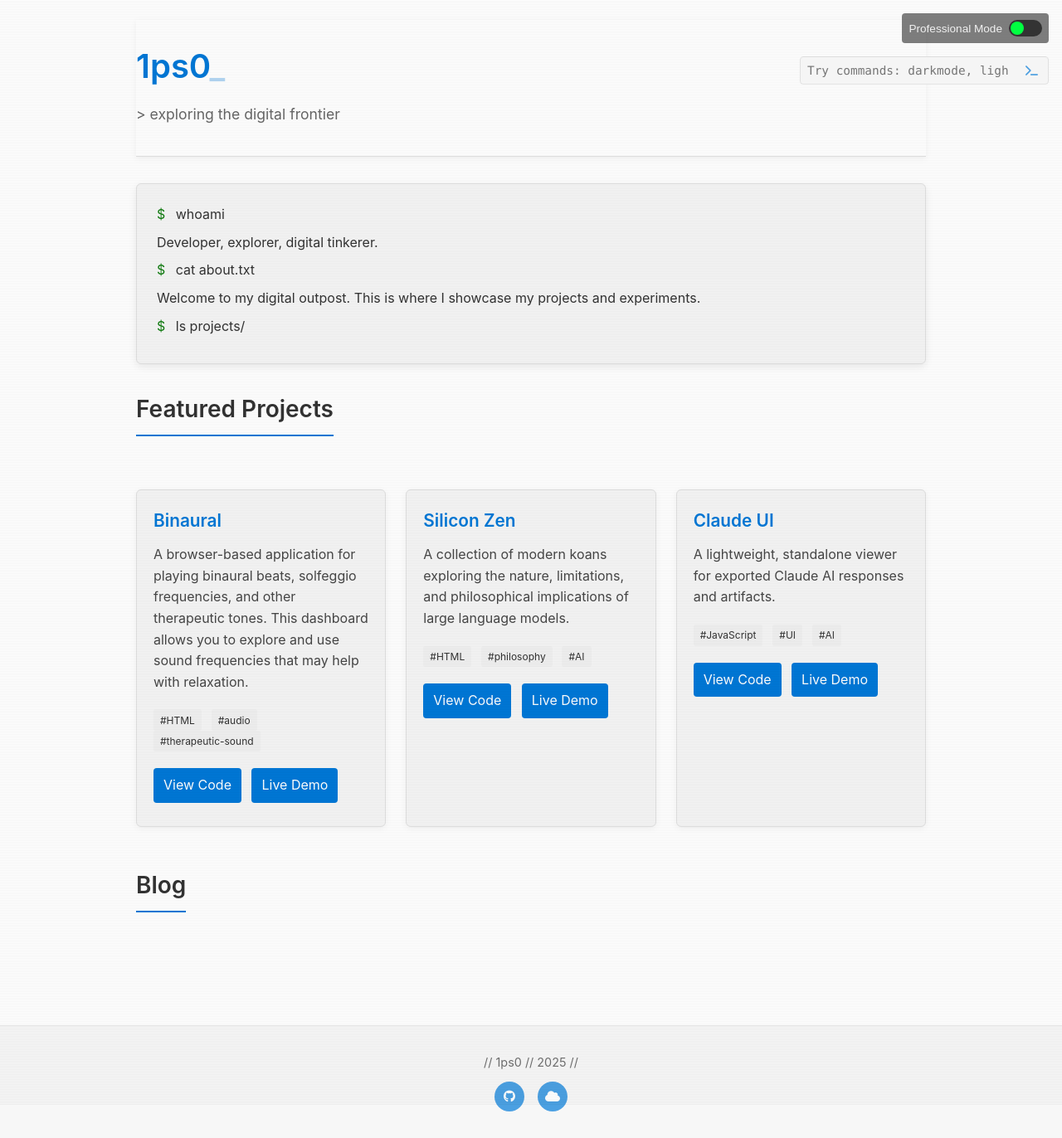
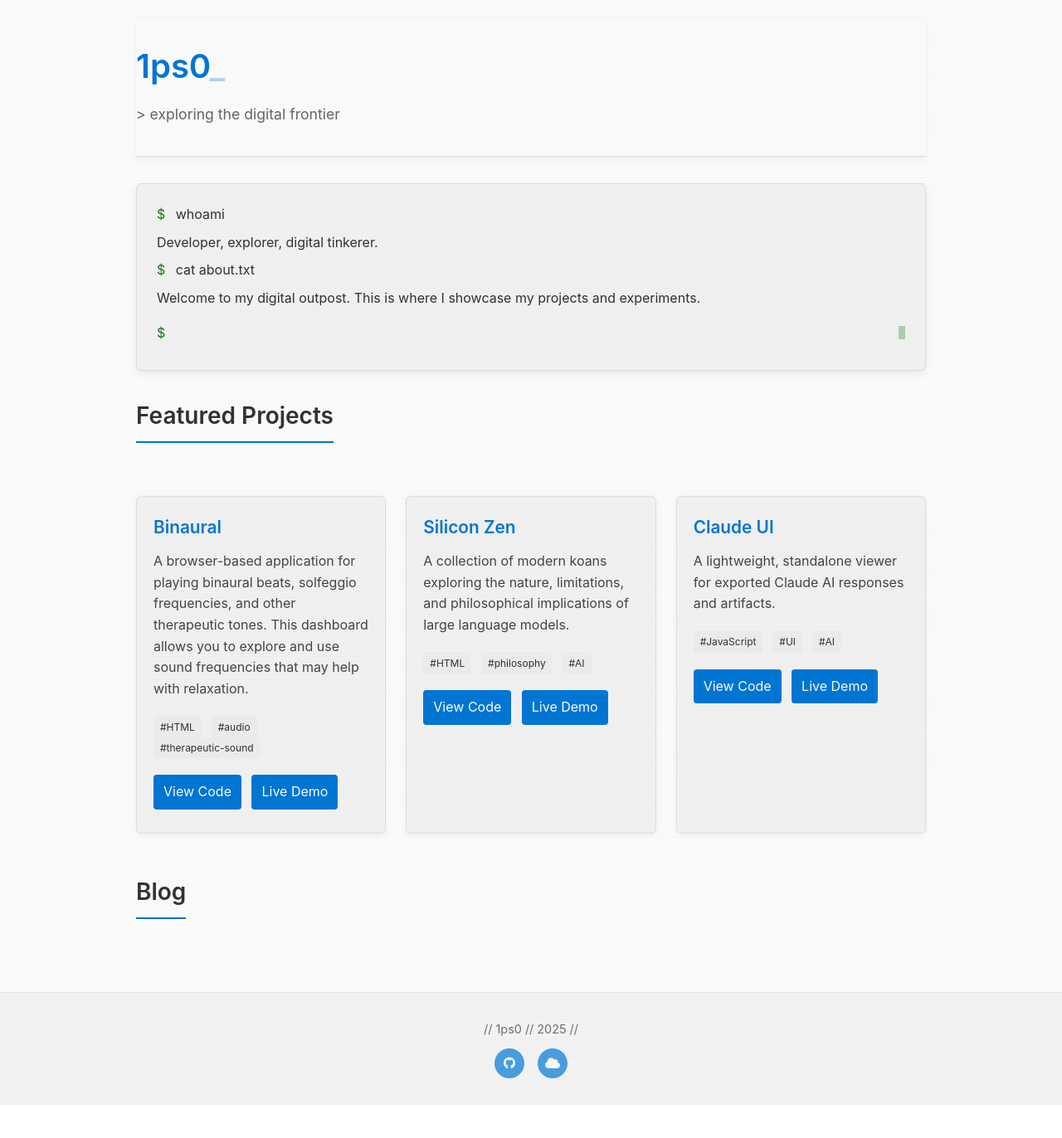
Before and after one commit to 1ps0/1ps0.github.io, a Jekyll site: the page built from index.html, in a window 1280 px wide. Shown: the whole page at 83% size. Built offline with Jekyll 4.4.1, drawn with Linux system fonts in a browser that asks for light colours; after the commit the page ends 1332 px from its top, so only the background shows below that.

Commit message:
revision-2 more blended ui elements

```diff
--- a/_layouts/default.html
+++ b/_layouts/default.html
@@ -15,12 +15,10 @@
 <body>
     <div class="noise"></div>
 
-    <!-- Theme toggle component -->
-    {% include theme-toggle.html %}
-
     <!-- Matrix canvas for header background -->
     <canvas class="matrix-canvas" id="matrix-canvas"></canvas>
 
+    <div class="content-wrapper">
         <!-- Page content goes here -->
         {{ content }}
 
@@ -35,6 +33,7 @@
                 </a>
             </div>
         </footer>
+    </div>
 
     <!-- Theme toggle and matrix rain scripts -->
     <script src="{{ '/assets/js/theme.js' | relative_url }}"></script>
--- a/assets/css/cyberpunk.css
+++ b/assets/css/cyberpunk.css
@@ -27,7 +27,7 @@
     margin: 0;
     overflow-x: hidden;
     position: relative;
-    min-height: 100vh;
+    height: 100vh;
     display: flex;
     flex-direction: column;
 }
@@ -63,12 +63,20 @@
     pointer-events: none;
 }
 
+.content-wrapper {
+    display: flex;
+    flex-direction: column;
+    flex: 1;
+    overflow: hidden;
+}
+
 .container {
     max-width: 1000px;
     margin: 0 auto;
     padding: 1.5rem;
     position: relative;
     z-index: 2;
+    overflow-y: auto;
     flex: 1;
 }
 
@@ -139,6 +147,39 @@
 .terminal-prompt {
     color: var(--terminal-green);
     margin-right: 0.5rem;
+}
+
+/* Command input integration */
+.terminal-input-container {
+    display: flex;
+    align-items: center;
+    margin-top: 1rem;
+    opacity: 0;
+    transition: opacity 0.5s ease;
+}
+
+.terminal-input-container.visible {
+    opacity: 1;
+}
+
+.terminal-input {
+    background: transparent;
+    border: none;
+    color: var(--text-color);
+    font-family: var(--font-mono);
+    font-size: 1rem;
+    width: 100%;
+    padding: 0;
+    outline: none;
+}
+
+.cursor {
+    display: inline-block;
+    width: 8px;
+    height: 16px;
+    background-color: var(--terminal-green);
+    margin-left: 4px;
+    animation: blink 1s infinite;
 }
 
 .projects-grid {
@@ -289,12 +330,12 @@
 }
 
 footer {
-    margin-top: 3rem;
     padding: 1.5rem;
     text-align: center;
     border-top: 1px solid var(--light-accent);
     font-size: 0.9rem;
     opacity: 0.7;
+    z-index: 5;
 }
 
 .social-links {
@@ -486,124 +527,13 @@
     margin-left: 0.5rem;
 }
 
-/* The cyberpunk theme is active by default */
-body:not(.theme-professional) .theme-toggle-section {
-    display: block;
-}
-
-/* Theme toggle styling */
-.theme-toggle {
-    position: fixed;
-    top: 1rem;
-    right: 1rem;
-    z-index: 1000;
-    display: flex;
-    flex-direction: column;
-    align-items: flex-end;
-}
-
-.theme-toggle-container {
-    margin-bottom: 1rem;
-}
-
-.theme-toggle-btn {
-    display: flex;
-    align-items: center;
-    background: none;
-    border: none;
-    cursor: pointer;
-    padding: 0.5rem;
-    border-radius: 4px;
-    background-color: rgba(0, 0, 0, 0.5);
-    transition: all 0.3s ease;
-}
-
-.theme-toggle-label {
-    margin-right: 0.5rem;
-    font-size: 0.85rem;
-    color: var(--text-color);
-}
-
-.theme-toggle-switch {
-    position: relative;
-    display: inline-block;
-    width: 40px;
-    height: 20px;
-    background-color: #333;
-    border-radius: 20px;
-    transition: all 0.3s;
-}
-
-.theme-toggle-slider {
-    position: absolute;
-    top: 2px;
-    left: 2px;
-    width: 16px;
-    height: 16px;
-    background-color: var(--terminal-green);
-    border-radius: 50%;
-    transition: all 0.3s;
-}
-
-.theme-toggle-btn.active .theme-toggle-switch {
-    background-color: var(--terminal-green);
-}
-
-.theme-toggle-btn.active .theme-toggle-slider {
-    background-color: white;
-    transform: translateX(20px);
-}
-
-.command-input-container {
-    display: flex;
-    background-color: rgba(0, 0, 0, 0.5);
-    border-radius: 4px;
-    overflow: hidden;
-    width: 300px;
-    border: 1px solid var(--light-accent);
-}
-
-.command-input {
-    flex-grow: 1;
-    padding: 0.5rem;
-    border: none;
-    background: transparent;
-    color: var(--text-color);
-    font-family: var(--font-mono);
-    font-size: 0.9rem;
-}
-
-.command-input:focus {
-    outline: none;
-}
-
-.command-submit {
-    background: none;
-    border: none;
-    padding: 0 0.75rem;
-    cursor: pointer;
-    color: var(--terminal-green);
-    opacity: 0.7;
-    transition: opacity 0.2s;
-}
-
-.command-submit:hover {
-    opacity: 1;
-}
-
+/* Response message styling */
 .command-response {
-    position: absolute;
-    right: 0;
-    top: 100%;
     margin-top: 0.5rem;
-    background-color: rgba(0, 0, 0, 0.8);
-    color: var(--terminal-green);
-    padding: 0.5rem 0.75rem;
-    border-radius: 4px;
-    font-size: 0.9rem;
-    max-width: 300px;
-    animation: fadeIn 0.3s, fadeOut 0.3s 2.7s;
-    font-family: var(--font-mono);
+    color: var(--terminal-cyan);
+    font-style: italic;
+    opacity: 0;
+    animation: fadeIn 0.3s forwards, fadeOut 0.3s 2.7s forwards;
 }
 
 @keyframes fadeIn {
@@ -633,14 +563,4 @@
     .container {
         padding: 1rem;
     }
-
-    .theme-toggle {
-        position: static;
-        margin-bottom: 1rem;
-        padding: 0 1rem;
-    }
-
-    .command-input-container {
-        width: 100%;
-    }
 }
--- a/assets/css/professional.css
+++ b/assets/css/professional.css
@@ -73,6 +73,19 @@
     color: var(--pro-text-color-dark);
 }
 
+/* Content area */
+.theme-professional .content-wrapper {
+    display: flex;
+    flex-direction: column;
+    flex: 1;
+    overflow: hidden;
+}
+
+.theme-professional .container {
+    flex: 1;
+    overflow-y: auto;
+}
+
 /* Hide matrix canvas in professional mode */
 .theme-professional .matrix-canvas {
     display: none;
@@ -93,6 +106,8 @@
     box-shadow: 0 3px 10px rgba(0, 0, 0, 0.08);
     margin-bottom: 2rem;
     border: 1px solid var(--pro-border-color-light);
+    max-height: 400px;
+    overflow-y: auto;
 }
 
 .theme-professional.dark-mode .terminal-section {
@@ -107,6 +122,24 @@
 
 .theme-professional.dark-mode .terminal-prompt {
     color: #3ba83b;
+}
+
+/* Terminal input styling */
+.theme-professional .terminal-input {
+    color: var(--pro-text-color-light);
+    font-family: var(--pro-font-mono);
+}
+
+.theme-professional.dark-mode .terminal-input {
+    color: var(--pro-text-color-dark);
+}
+
+.theme-professional .cursor {
+    background-color: var(--pro-accent-color);
+}
+
+.theme-professional.dark-mode .cursor {
+    background-color: #3ba83b;
 }
 
 /* Projects section */
@@ -341,7 +374,6 @@
     background-color: #f5f5f5;
     border-top: 1px solid var(--pro-border-color-light);
     padding: 2rem 0;
-    margin-top: 3rem;
 }
 
 .theme-professional.dark-mode footer {
@@ -421,41 +453,14 @@
     background-color: rgba(46, 166, 255, 0.1);
 }
 
-/* Command input styling for professional theme */
-.theme-professional .command-input-container {
-    background-color: #f5f5f5;
-    border: 1px solid #e0e0e0;
-}
-
-.theme-professional.dark-mode .command-input-container {
-    background-color: #252526;
-    border-color: #444;
-}
-
-.theme-professional .command-input {
-    color: #333;
-    font-family: var(--pro-font-mono);
-}
-
-.theme-professional.dark-mode .command-input {
-    color: #d4d4d4;
-}
-
-.theme-professional .command-submit {
+/* Command response styling */
+.theme-professional .command-response {
     color: var(--pro-primary-color);
-}
-
-.theme-professional.dark-mode .command-submit {
-    color: #2ea6ff;
-}
-
-.theme-professional .command-response {
-    background-color: var(--pro-primary-color);
-    color: white;
+    font-style: italic;
 }
 
 .theme-professional.dark-mode .command-response {
-    background-color: #0066b5;
+    color: #2ea6ff;
 }
 
 /* Blog categories and tags */
--- a/assets/js/theme.js
+++ b/assets/js/theme.js
@@ -1,11 +1,9 @@
 // assets/js/theme.js
 
 document.addEventListener('DOMContentLoaded', function() {
-    // Theme state management
-    const themeToggleBtn = document.getElementById('theme-toggle-btn');
-    const commandInput = document.getElementById('command-input');
-    const commandSubmit = document.getElementById('command-submit');
     const body = document.body;
+    const terminalInput = document.getElementById('terminal-input');
+    const commandResponse = document.getElementById('command-response');
 
     // Initialize theme based on URL parameter or localStorage or default to professional
     function initializeTheme() {
@@ -20,12 +18,6 @@
         } else {
             setTheme('professional'); // Default to professional
         }
-
-        // Initialize mode toggle
-        const currentTheme = localStorage.getItem('siteTheme') || 'professional';
-        themeToggleBtn.classList.toggle('active', currentTheme === 'cyberpunk');
-        themeToggleBtn.querySelector('.theme-toggle-label').textContent =
-            currentTheme === 'cyberpunk' ? 'Cyberpunk Mode' : 'Professional Mode';
     }
 
     // Set theme and update URL, localStorage and UI
@@ -42,24 +34,8 @@
         url.searchParams.set('theme', theme);
         window.history.pushState({}, '', url);
 
-        // Update toggle appearance
-        if (themeToggleBtn) {
-            themeToggleBtn.querySelector('.theme-toggle-label').textContent =
-                theme === 'cyberpunk' ? 'Cyberpunk Mode' : 'Professional Mode';
-            themeToggleBtn.classList.toggle('active', theme === 'cyberpunk');
-        }
-
         // Filter blog posts based on theme
         filterBlogPosts(theme);
-    }
-
-    // Toggle between themes
-    if (themeToggleBtn) {
-        themeToggleBtn.addEventListener('click', function() {
-            const currentTheme = localStorage.getItem('siteTheme') || 'professional';
-            const newTheme = currentTheme === 'professional' ? 'cyberpunk' : 'professional';
-            setTheme(newTheme);
-        });
     }
 
     // Handle commands
@@ -69,20 +45,43 @@
         switch(command) {
             case 'darkmode':
                 setDarkMode(true);
-                return 'Dark mode activated';
+                return 'Dark mode activated.';
             case 'lightmode':
                 setDarkMode(false);
-                return 'Light mode activated';
+                return 'Light mode activated.';
             case 'cyberpunk':
                 setTheme('cyberpunk');
-                return 'Cyberpunk theme activated';
+                return 'Cyberpunk theme activated.';
             case 'professional':
                 setTheme('professional');
-                return 'Professional theme activated';
+                return 'Professional theme activated.';
+            case 'clear':
+                return 'clear';
             case 'help':
-                return 'Available commands: darkmode, lightmode, cyberpunk, professional, help';
+                return 'Available commands: darkmode, lightmode, cyberpunk, professional, clear, help';
+            case 'ls':
+                return 'binaural/ silicon-zen/ claude-ui/';
+            case 'whoami':
+                return 'Developer, explorer, digital tinkerer.';
+            case 'cat about.txt':
+                return 'Welcome to my digital outpost. This is where I showcase my projects and experiments.';
             default:
-                return 'Unknown command. Try "help" for available commands.';
+                if (command.startsWith('cd ')) {
+                    const target = command.substr(3);
+                    if (target === 'binaural') {
+                        window.location.href = 'https://1ps0.github.io/binaural';
+                        return 'Navigating to binaural...';
+                    } else if (target === 'silicon-zen') {
+                        window.location.href = 'https://1ps0.github.io/silicon-zen';
+                        return 'Navigating to silicon-zen...';
+                    } else if (target === 'claude-ui') {
+                        window.location.href = 'https://1ps0.github.io/claude-ui';
+                        return 'Navigating to claude-ui...';
+                    } else {
+                        return `cd: ${target}: No such directory`;
+                    }
+                }
+                return `Command not found: ${command}. Try 'help' for available commands.`;
         }
     }
 
@@ -113,31 +112,46 @@
         }
     }
 
-    // Command input handler
-    if (commandSubmit && commandInput) {
-        commandSubmit.addEventListener('click', function() {
-            const command = commandInput.value;
-            if (command) {
-                const response = handleCommand(command);
+    // Terminal input handler
+    if (terminalInput) {
+        terminalInput.addEventListener('keypress', function(e) {
+            if (e.key === 'Enter') {
+                const command = terminalInput.value;
 
-                // Show response
-                const responseEl = document.createElement('div');
-                responseEl.className = 'command-response';
-                responseEl.textContent = response;
-                commandInput.parentNode.appendChild(responseEl);
+                if (command) {
+                    // Create a new terminal line with the command
+                    const cmdLineDiv = document.createElement('div');
+                    cmdLineDiv.className = 'terminal-line visible';
+                    cmdLineDiv.innerHTML = `<span class="terminal-prompt">$</span> ${command}`;
 
-                // Remove after 3 seconds
-                setTimeout(() => {
-                    responseEl.remove();
-                }, 3000);
+                    // Insert the command line before the input container
+                    const inputContainer = document.querySelector('.terminal-input-container');
+                    inputContainer.parentNode.insertBefore(cmdLineDiv, inputContainer);
 
-                commandInput.value = '';
-            }
-        });
+                    // Handle the command
+                    const response = handleCommand(command);
 
-        commandInput.addEventListener('keypress', function(e) {
-            if (e.key === 'Enter') {
-                commandSubmit.click();
+                    if (response !== 'clear') {
+                        // Create a response line if it's not a clear command
+                        const responseDiv = document.createElement('div');
+                        responseDiv.className = 'terminal-line visible';
+                        responseDiv.textContent = response;
+                        inputContainer.parentNode.insertBefore(responseDiv, inputContainer);
+                    } else {
+                        // Clear all terminal lines except the input
+                        const terminalLines = document.querySelectorAll('.terminal-section .terminal-line:not(.terminal-input-container)');
+                        terminalLines.forEach(line => {
+                            line.remove();
+                        });
+                    }
+
+                    // Clear the input
+                    terminalInput.value = '';
+
+                    // Scroll to bottom of terminal
+                    const terminalSection = document.querySelector('.terminal-section');
+                    terminalSection.scrollTop = terminalSection.scrollHeight;
+                }
             }
         });
     }
@@ -162,12 +176,23 @@
 
     // Initialize terminal text appearing effect
     function initializeTerminalEffect() {
-        const terminalLines = document.querySelectorAll('.terminal-line');
+        const terminalLines = document.querySelectorAll('.terminal-line:not(.terminal-input-container)');
         terminalLines.forEach((line, index) => {
             setTimeout(() => {
                 line.classList.add('visible');
             }, 300 * (index + 1));
         });
+
+        // Make input line visible after all other lines
+        setTimeout(() => {
+            const inputContainer = document.querySelector('.terminal-input-container');
+            if (inputContainer) {
+                inputContainer.classList.add('visible');
+                // Focus the input for immediate typing
+                const input = document.getElementById('terminal-input');
+                if (input) input.focus();
+            }
+        }, 300 * (terminalLines.length + 1));
     }
 
     // Initialize everything
--- a/index.html
+++ b/index.html
@@ -24,9 +24,12 @@
         <div class="terminal-line">
             Welcome to my digital outpost. This is where I showcase my projects and experiments.
         </div>
-        <div class="terminal-line">
-            <span class="terminal-prompt">$</span> ls projects/
+        <div class="terminal-input-container">
+            <span class="terminal-prompt">$</span>
+            <input type="text" class="terminal-input" id="terminal-input" placeholder="" aria-label="Command input">
+            <span class="cursor"></span>
         </div>
+        <div id="command-response" class="command-response"></div>
     </section>
 
     <section class="projects">
```
Also changed, not shown: _posts/2025-04-22-turtles-all-the-way-up.md (+1 -1 lines). Lines whose indentation alone changed are shown as unchanged.
